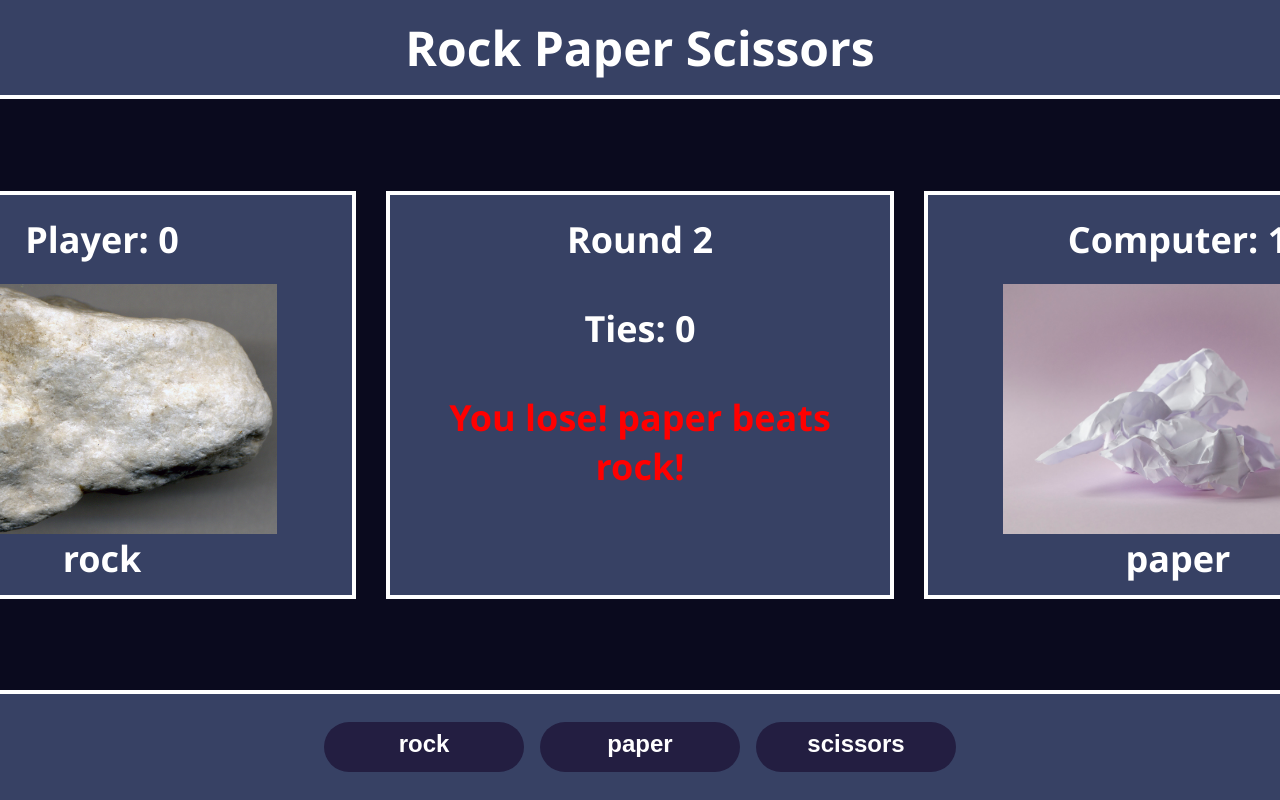
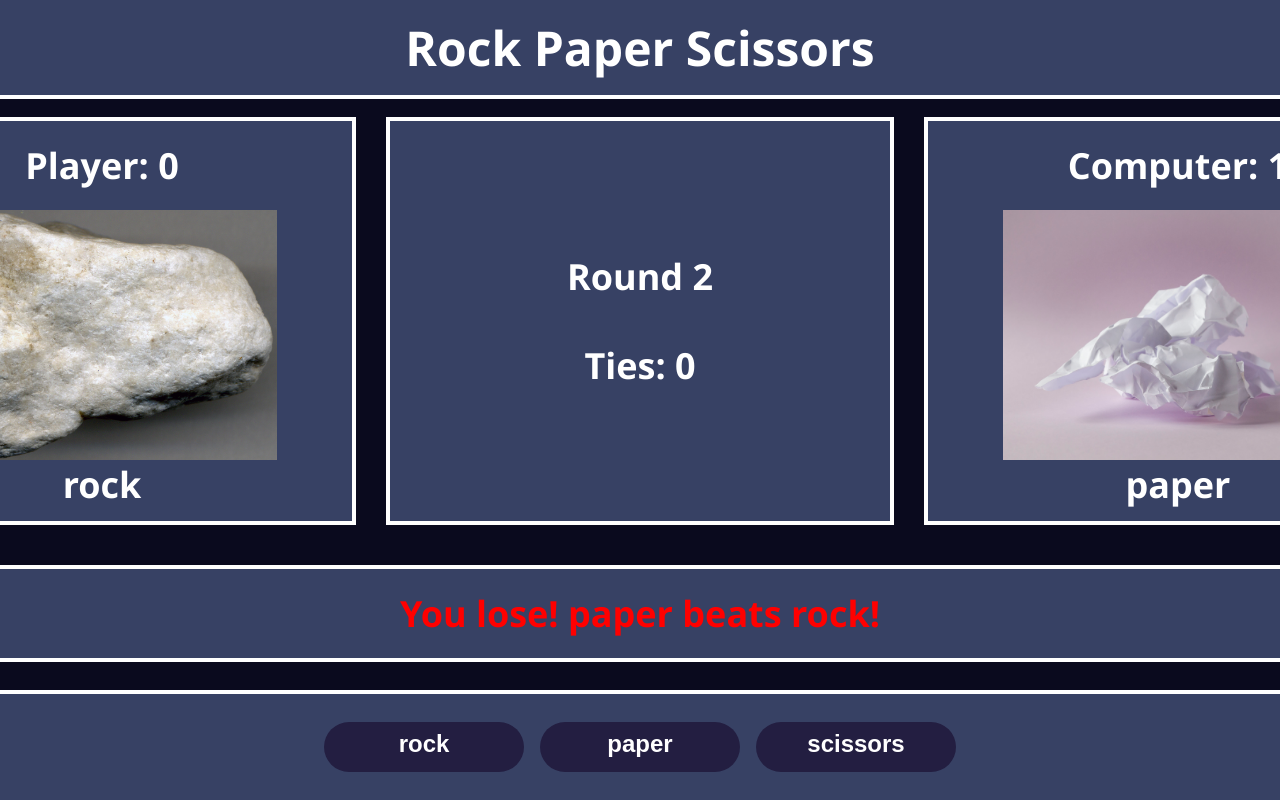
Before and after one commit to LAmena-dev/Rock-Paper-Scissors, a plain HTML site: page index.html in a window 1280 px wide. Both pictures are taken after a click on the button "rock". Shown: the top 800 px of the page. Drawn offline with Linux system fonts and the light colour scheme.

Commit message:
added instruction div
need to fix javascript error on remove child

```diff
--- a/index.html
+++ b/index.html
@@ -16,6 +16,7 @@
             <h1>Rock Paper Scissors</h1>
         </div>
 
+        <div class="middle">
             <div class="players">
                 <div class="player">
                     <p>Player:
@@ -34,6 +35,10 @@
                     <img id="cpuChoice" src="">
                 </div>
             </div>
+            <div class="instructions">
+                <p id="roundText">Click an option to start!</p>
+            </div>
+        </div>
 
         <div class="choices">
             <button id="rock">rock</button>
--- a/javascript.js
+++ b/javascript.js
@@ -59,9 +59,8 @@ function playRound(humanChoice, computerChoice) {
   const roundText = document.querySelector("#roundText");
 
   let funcRoundText = (res) => {
-    if (roundText) {
     if (res == "You win! " + humanChoice + " beats " + computerChoice + "!") {
-        roundText.setAttribute("style", "color: green");
+      roundText.setAttribute("style", `color: ${rgbgreen};`);
     } else if (
       res ==
       "You lose! " + computerChoice + " beats " + humanChoice + "!"
@@ -71,24 +70,6 @@ function playRound(humanChoice, computerChoice) {
       roundText.setAttribute("style", "color: white");
     }
     roundText.textContent = res;
-    } else {
-      const roundText = document.createElement("p");
-      roundText.id = "roundText";
-      roundText.setAttribute("style", "text-align: center");
-      if (res == "You win! " + humanChoice + " beats " + computerChoice + "!") {
-        roundText.setAttribute("style", "color: green");
-      } else if (
-        res ==
-        "You lose! " + computerChoice + " beats " + humanChoice + "!"
-      ) {
-        roundText.setAttribute("style", "color: red");
-      } else {
-        roundText.setAttribute("style", "color: white");
-      }
-
-      roundText.textContent = res;
-      round.appendChild(roundText);
-    }
   };
 
   if (
@@ -129,7 +110,7 @@ let playGame = (human) => {
     winText.id = "winText";
     winText.setAttribute("style", "text-align: center");
     if (humeScore === 5) {
-      winText.setAttribute("style", "color: green");
+      winText.setAttribute("style", `color: ${rgbgreen};`);
     } else {
       winText.setAttribute("style", "color: red");
     }
@@ -140,6 +121,11 @@ let playGame = (human) => {
     humanScore.textContent = humeScore;
     compScore = 0;
     computerScore.textContent = compScore;
+    ties = 0;
+    tieScore.textContent = ties;
+    roundNum = 1;
+    rounds.textContent = roundNum;
+
     return;
   };
 
@@ -168,16 +154,14 @@ let playGame = (human) => {
     if (humeScore < compScore) {
       win = "You lose!";
       funcWinText(win);
-      const tempTies = ties;
     } else if (humeScore > compScore) {
       win = "You win!";
       funcWinText(win);
-      const tempTies = ties;
     }
     // else {
     //   win = "It's a tie!";
     // }
-  } else if ((humeScore % 5 !== 0 && compScore % 5 !== 0) || tempTies < ties) {
+  } else if (roundNum === 2) {
     round.removeChild(winText);
   }
   return;
@@ -203,7 +187,8 @@ let roundNum = 1;
 let humeScore = 0;
 let compScore = 0;
 let ties = 0;
-let tempTies = 0;
+
+const rgbgreen = "rgb(25, 211, 0)";
 
 rockbtn.addEventListener("click", () => {
   //   playRound(getHumanChoice("rock"), getComputerChoice());
--- a/styles.css
+++ b/styles.css
@@ -49,11 +49,18 @@ button {
   border-bottom: 4px rgb(255, 255, 255) solid;
 }
 
+.middle {
+  display: flex;
+  flex-direction: column;
+  flex: 1;
+  justify-content: center;
+}
+
 .players {
   display: flex;
-  flex: 1;
   justify-content: center;
   align-items: center;
+  margin: 15px 0;
 }
 
 .player,
@@ -69,19 +76,29 @@ button {
   width: 500px;
   height: 400px;
 }
-
 .round {
-  width: 500px;
-  height: 400px;
+  justify-content: center;
 }
 
 .player p,
 .round p,
-.computer p {
-    text-align: center;
+.computer p,
+.instructions p {
+  text-align: center;
   font-size: 36px;
   font-weight: bold;
   margin: 20px;
+}
+
+.instructions {
+  display: flex;
+  justify-content: center;
+  align-items: center;
+
+  background-color: rgb(55, 65, 100);
+  border-top: 4px rgb(255, 255, 255) solid;
+  border-bottom: 4px rgb(255, 255, 255) solid;
+  margin: 25px 0;
 }
 
 .choices {
```
Lines whose indentation alone changed are shown as unchanged.
